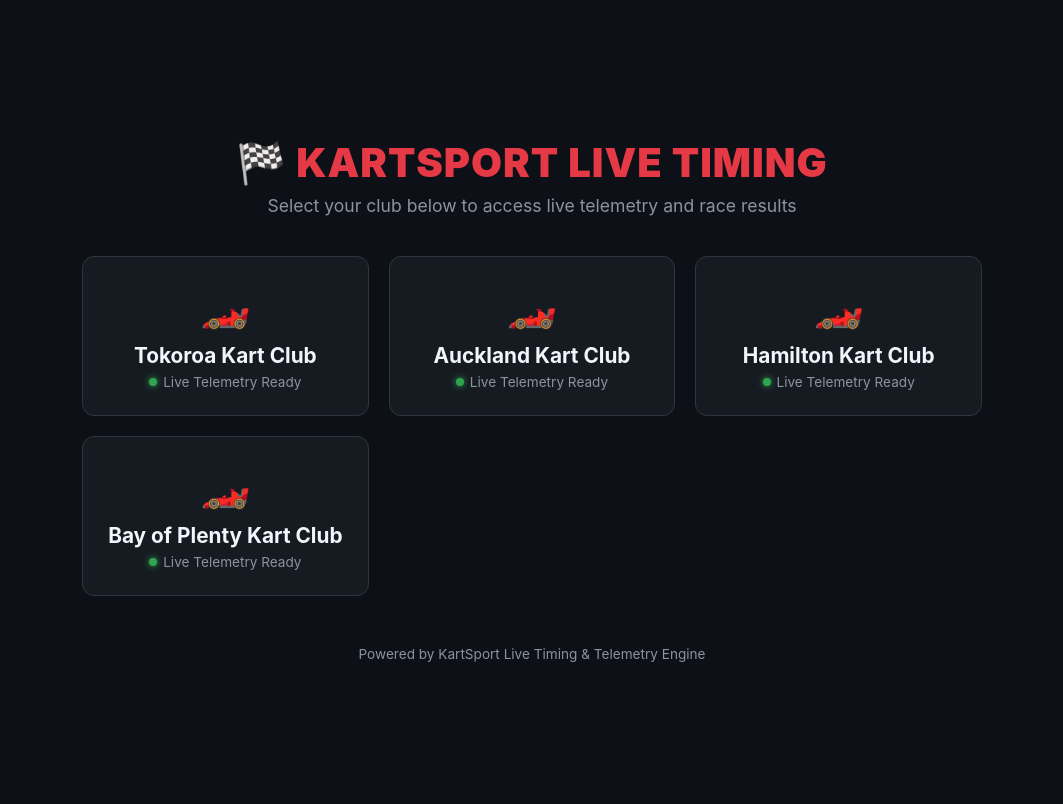
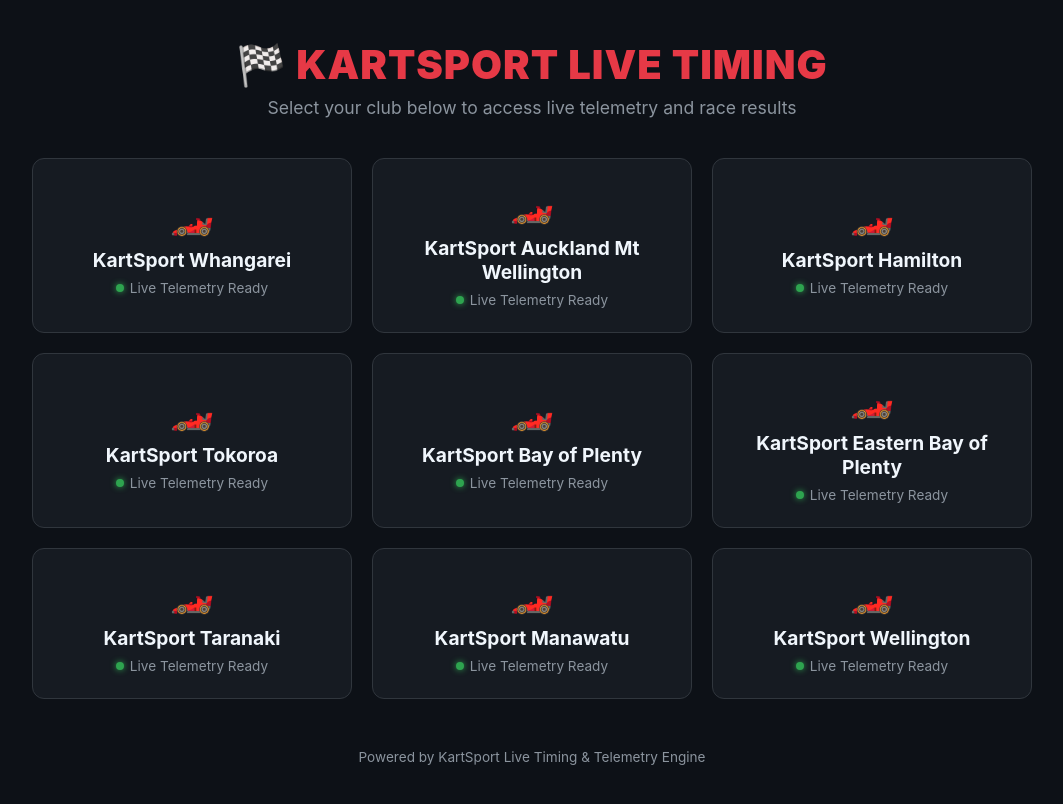
Before and after one commit to jaronburbidge/kartlivetiming, a website: page public/index.html in a window 1280 px wide. Shown: the whole page, without its empty margins (108-1171 px from the left). Drawn offline with Linux system fonts and the light colour scheme.

Commit message:
Update index.html

```diff
--- a/public/index.html
+++ b/public/index.html
@@ -16,19 +16,19 @@
         }
 
         * { box-sizing: border-box; margin: 0; padding: 0; font-family: -apple-system, BlinkMacSystemFont, "Segoe UI", Roboto, sans-serif; }
-        body { background-color: var(--bg-dark); color: var(--text-main); min-height: 100vh; display: flex; flex-direction: column; align-items: center; justify-content: center; padding: 20px; }
+        body { background-color: var(--bg-dark); color: var(--text-main); min-height: 100vh; display: flex; flex-direction: column; align-items: center; justify-content: center; padding: 40px 20px; }
 
         .header { text-align: center; margin-bottom: 40px; }
         .header h1 { font-size: 2.5rem; text-transform: uppercase; color: var(--accent-red); margin-bottom: 8px; font-weight: 900; letter-spacing: 1px; }
         .header p { color: var(--text-muted); font-size: 1.1rem; }
 
-        .club-grid { display: grid; grid-template-columns: repeat(auto-fit, minmax(260px, 1fr)); gap: 20px; width: 100%; max-width: 900px; }
+        .club-grid { display: grid; grid-template-columns: repeat(auto-fit, minmax(280px, 1fr)); gap: 20px; width: 100%; max-width: 1000px; }
 
         .club-card {
             background-color: var(--card-bg);
             border: 1px solid var(--border-color);
             border-radius: 12px;
-            padding: 25px;
+            padding: 24px;
             text-align: center;
             text-decoration: none;
             color: var(--text-main);
@@ -46,12 +46,12 @@
             box-shadow: 0 8px 24px rgba(230, 57, 70, 0.2);
         }
 
-        .club-icon { font-size: 2.5rem; margin-bottom: 12px; }
-        .club-name { font-size: 1.3rem; font-weight: 700; margin-bottom: 6px; }
+        .club-icon { font-size: 2.2rem; margin-bottom: 10px; }
+        .club-name { font-size: 1.2rem; font-weight: 700; margin-bottom: 8px; }
         .club-status { font-size: 0.85rem; color: var(--text-muted); display: flex; align-items: center; gap: 6px; }
         .live-dot { width: 8px; height: 8px; border-radius: 50%; background-color: #2ea44f; box-shadow: 0 0 6px #2ea44f; }
 
-        footer { margin-top: 50px; color: var(--text-muted); font-size: 0.85rem; }
+        footer { margin-top: 50px; color: var(--text-muted); font-size: 0.85rem; text-align: center; }
     </style>
 </head>
 <body>
@@ -62,27 +62,57 @@
     </div>
 
     <div class="club-grid">
-        <a href="/results.html?club=tokoroa" class="club-card">
+        <a href="/results.html?club=whangarei" class="club-card">
             <div class="club-icon">🏎️</div>
-            <div class="club-name">Tokoroa Kart Club</div>
+            <div class="club-name">KartSport Whangarei</div>
             <div class="club-status"><span class="live-dot"></span> Live Telemetry Ready</div>
         </a>
 
         <a href="/results.html?club=auckland" class="club-card">
             <div class="club-icon">🏎️</div>
-            <div class="club-name">Auckland Kart Club</div>
+            <div class="club-name">KartSport Auckland Mt Wellington</div>
             <div class="club-status"><span class="live-dot"></span> Live Telemetry Ready</div>
         </a>
 
         <a href="/results.html?club=hamilton" class="club-card">
             <div class="club-icon">🏎️</div>
-            <div class="club-name">Hamilton Kart Club</div>
+            <div class="club-name">KartSport Hamilton</div>
+            <div class="club-status"><span class="live-dot"></span> Live Telemetry Ready</div>
+        </a>
+
+        <a href="/results.html?club=tokoroa" class="club-card">
+            <div class="club-icon">🏎️</div>
+            <div class="club-name">KartSport Tokoroa</div>
             <div class="club-status"><span class="live-dot"></span> Live Telemetry Ready</div>
         </a>
 
         <a href="/results.html?club=bop" class="club-card">
             <div class="club-icon">🏎️</div>
-            <div class="club-name">Bay of Plenty Kart Club</div>
+            <div class="club-name">KartSport Bay of Plenty</div>
+            <div class="club-status"><span class="live-dot"></span> Live Telemetry Ready</div>
+        </a>
+
+        <a href="/results.html?club=ebop" class="club-card">
+            <div class="club-icon">🏎️</div>
+            <div class="club-name">KartSport Eastern Bay of Plenty</div>
+            <div class="club-status"><span class="live-dot"></span> Live Telemetry Ready</div>
+        </a>
+
+        <a href="/results.html?club=taranaki" class="club-card">
+            <div class="club-icon">🏎️</div>
+            <div class="club-name">KartSport Taranaki</div>
+            <div class="club-status"><span class="live-dot"></span> Live Telemetry Ready</div>
+        </a>
+
+        <a href="/results.html?club=manawatu" class="club-card">
+            <div class="club-icon">🏎️</div>
+            <div class="club-name">KartSport Manawatu</div>
+            <div class="club-status"><span class="live-dot"></span> Live Telemetry Ready</div>
+        </a>
+
+        <a href="/results.html?club=wellington" class="club-card">
+            <div class="club-icon">🏎️</div>
+            <div class="club-name">KartSport Wellington</div>
             <div class="club-status"><span class="live-dot"></span> Live Telemetry Ready</div>
         </a>
     </div>
```
